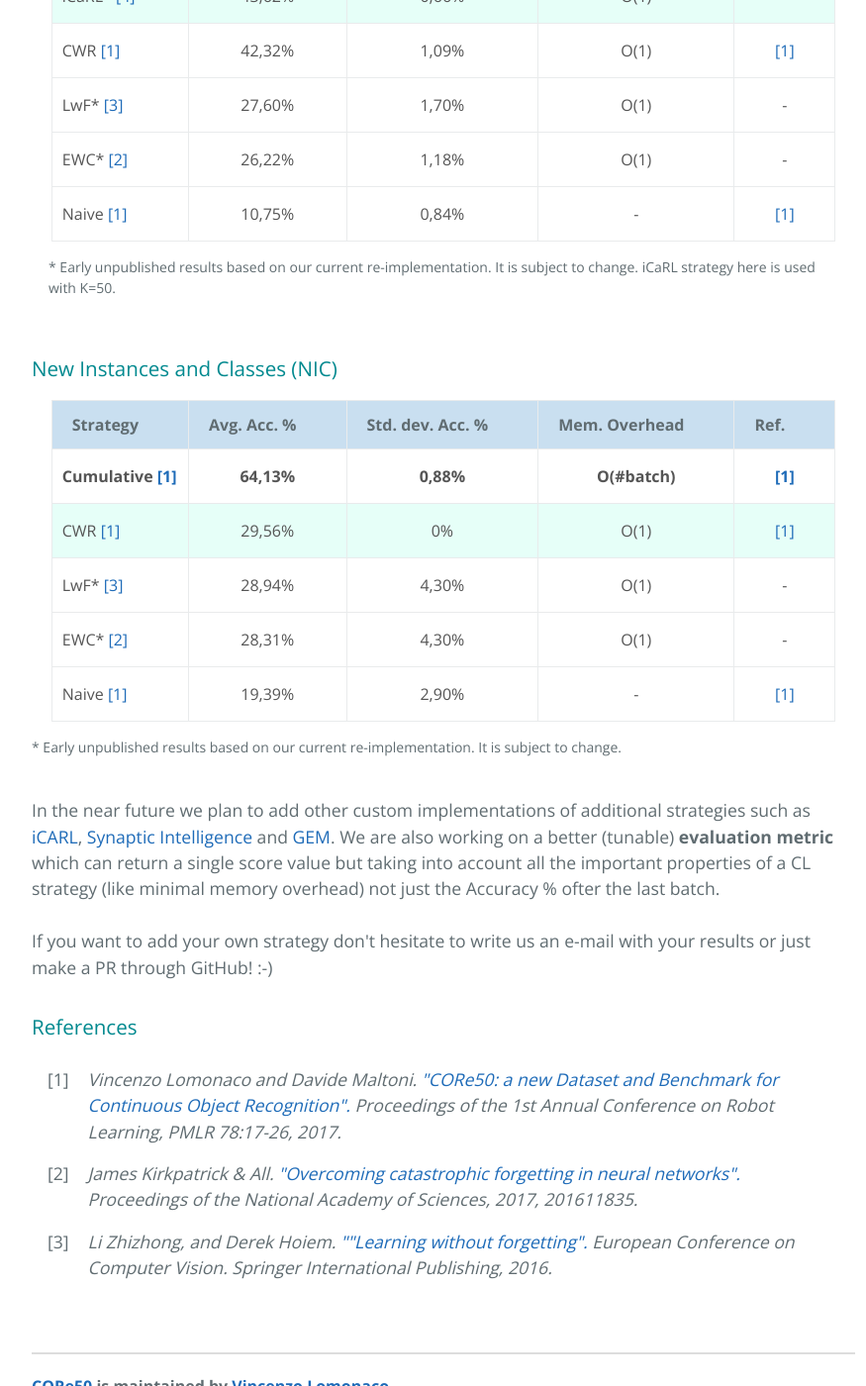
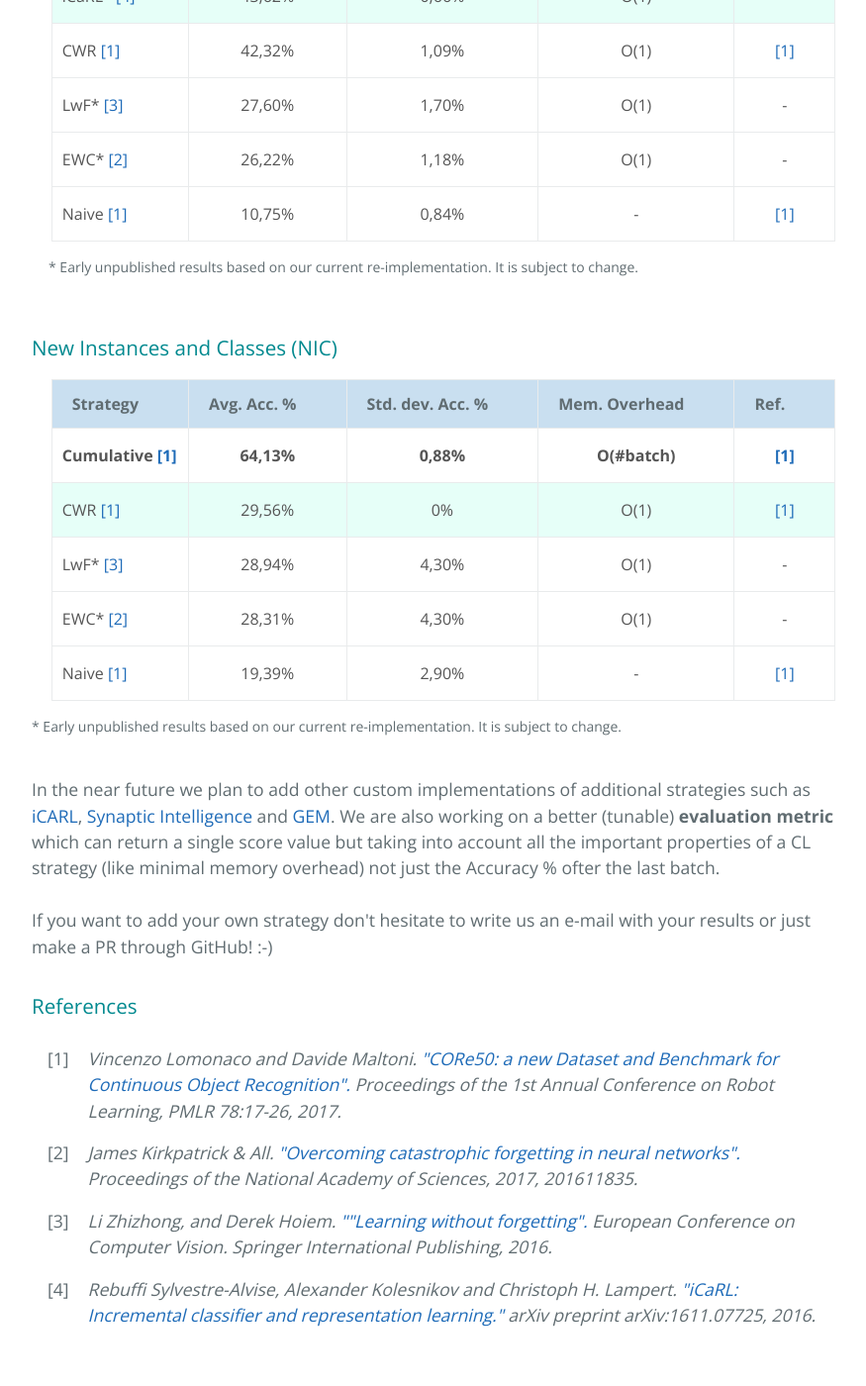
Before and after one commit to vlomonaco/core50, a Jekyll site: the page built from leaderboard.html, in a window 1280 px wide and 1400 px high, scrolled down 1600 px. Shown: the whole window at 99% size, without its empty margins (192-1067 px from the left). Built offline with Jekyll 4.4.1, drawn with Linux system fonts in a browser that asks for light colours; nearby versions of some CDN libraries; comment, search, counter and statistics services are not loaded.

Commit message:
icarl nc leaderboard added

```diff
--- a/leaderboard.html
+++ b/leaderboard.html
@@ -119,7 +119,7 @@ Best performing CL strategies to date on each scenario are highlighted in cyan.
       </tr>
     </tbody>
   </table>
-  <p style='font-size:14px;'>* Early unpublished results based on our current re-implementation. It is subject to change. iCaRL strategy here is used with K=50. </p>
+  <p style='font-size:14px;'>* Early unpublished results based on our current re-implementation. It is subject to change. </p>
  </div>
 
 
@@ -201,5 +201,10 @@ If you want to add your own strategy don't hesitate to write us an e-mail with y
     vertical-align: top;'>[3]</th>
     <th style='font-weight: normal; border: 0px; text-align: left; padding-left:3px'><i>Li Zhizhong, and Derek Hoiem. <a href="http://www.pnas.org/content/114/13/3521.abstract" target="_blank">""Learning without forgetting".</a> European Conference on Computer Vision. Springer International Publishing, 2016. </i></th>
   </tr>
+    <tr>
+    <th style='font-weight: normal; border: 0px; text-align: left;
+    vertical-align: top;'>[4]</th>
+    <th style='font-weight: normal; border: 0px; text-align: left; padding-left:3px'><i>Rebuffi Sylvestre-Alvise, Alexander Kolesnikov and Christoph H. Lampert. <a href='https://arxiv.org/abs/1611.07725'>"iCaRL: Incremental classifier and representation learning."</a> arXiv preprint arXiv:1611.07725, 2016.</i></th>
+  </tr>
 </table>
 </body>
```
